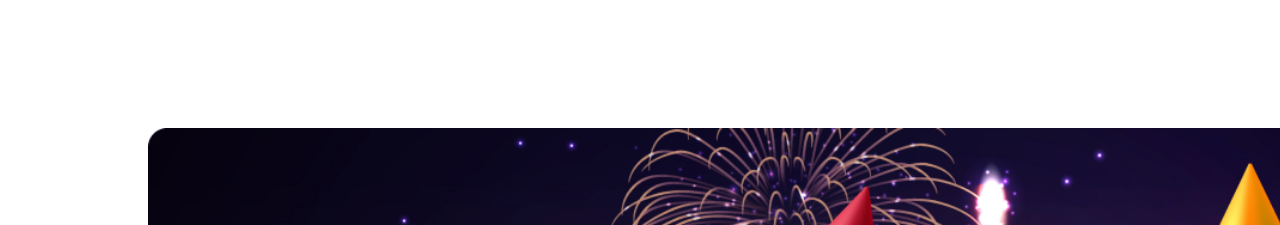
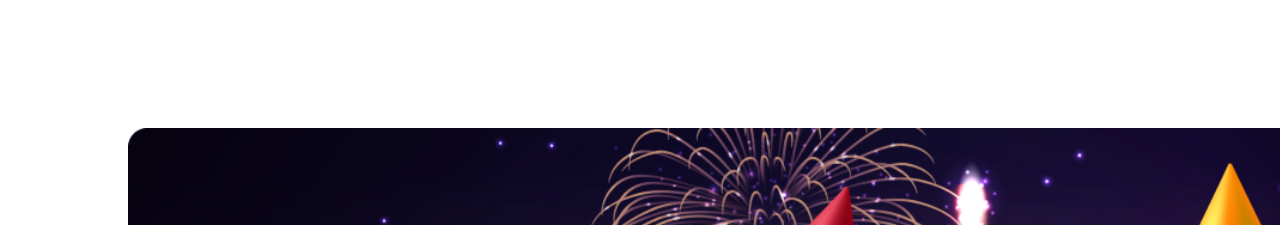
Before and after one commit to nayeem-miah/-B9A1-New-Year-New-Mission, a plain HTML site: page index.html in a window 1280 px wide. Shown: the top 225 px of the page. Drawn offline with nearby package versions, Linux system fonts and the light colour scheme.

Commit message:
recomplate

```diff
--- a/stayls/index.css
+++ b/stayls/index.css
@@ -3,7 +3,7 @@ body{
     font-family: 'Merriweather', serif;
     font-family: 'Open Sans', sans-serif;
     font-family: 'Work Sans', sans-serif;
-    padding:120px 140px;
+    padding:120px 120px;
 
 }
 .contner-title{
```
